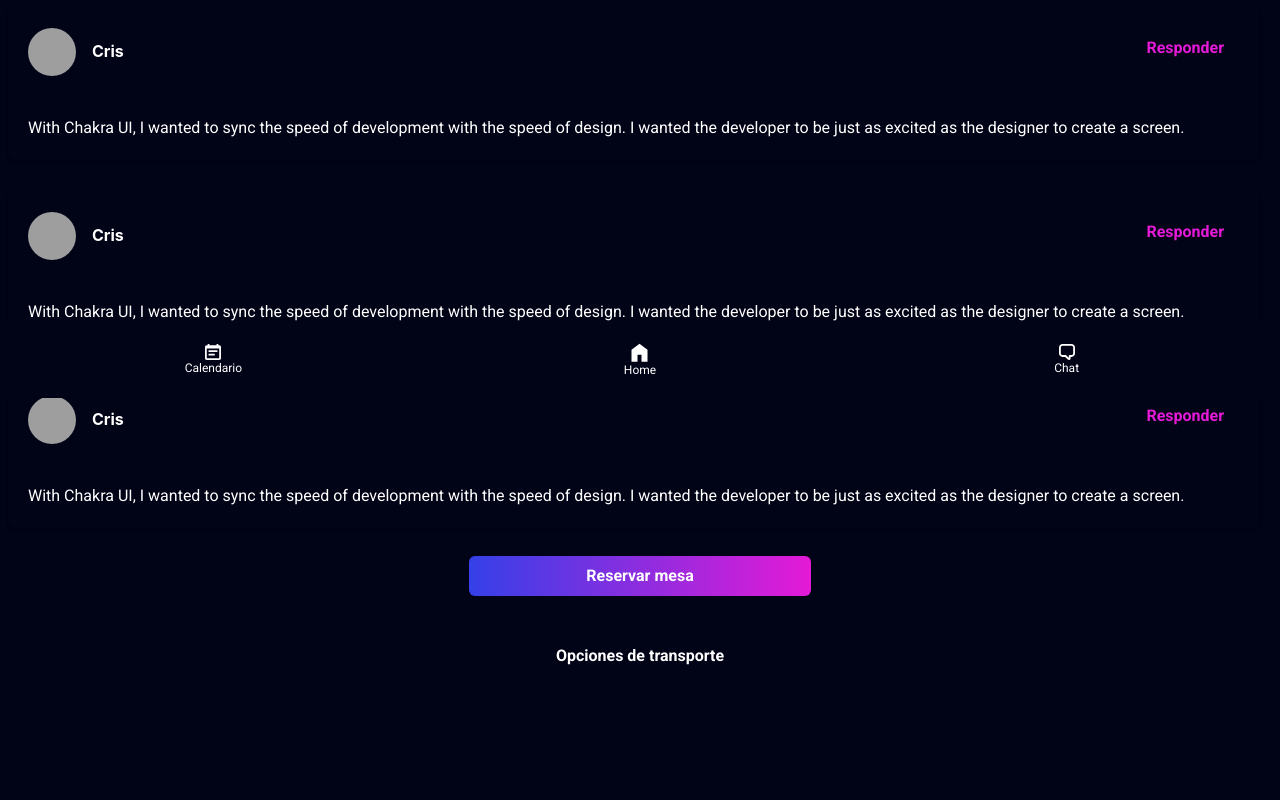
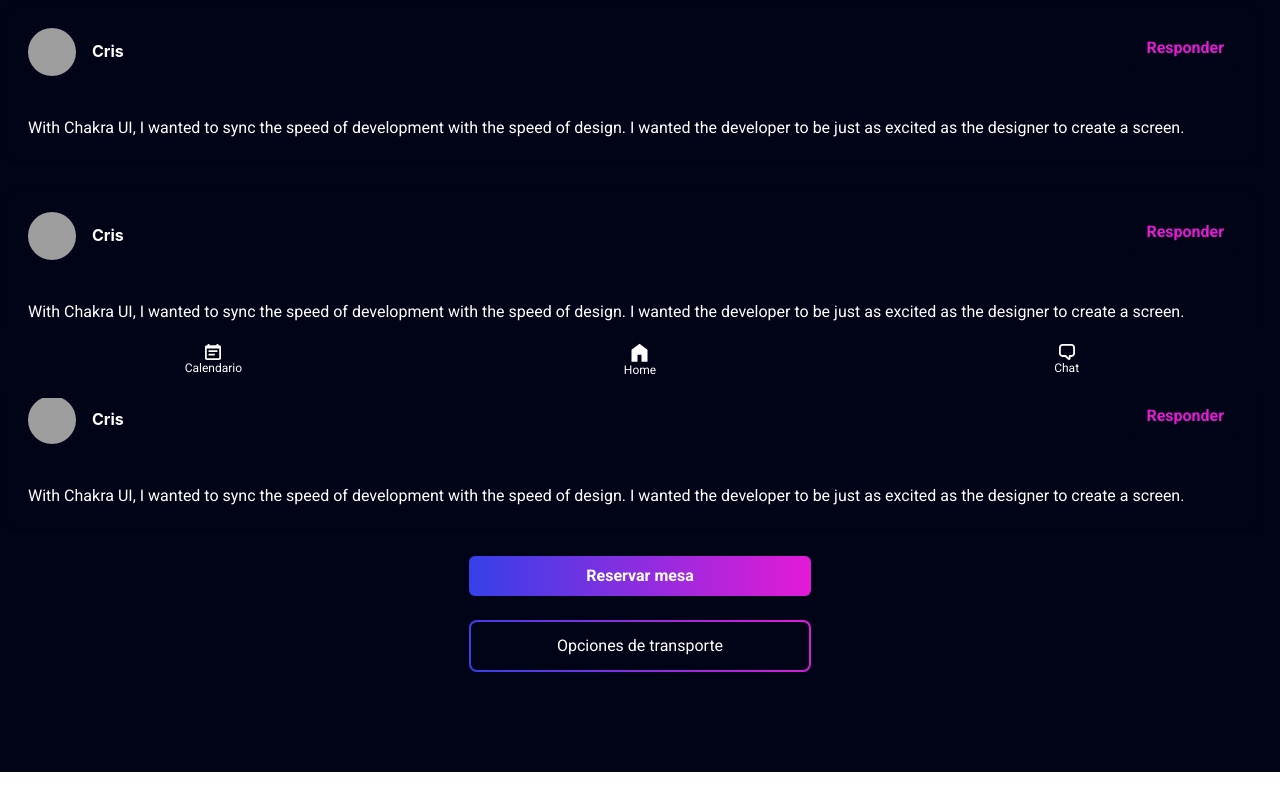
Before and after one commit to Franco-Ezequiel-Marchegiani/front_challenge, a React (Create React App) app: page /Detail in a window 1280 px wide. Shown: the part 402-1202 px from the top of the page. After the commit the page ends 1174 px from the top, so only its background shows below. Built offline with nearby package versions, Linux system fonts and the light colour scheme; grey boxes are pictures that could not be loaded.

Commit message:
Adding the styles of the button

```diff
--- a/src/components/Detail.tsx
+++ b/src/components/Detail.tsx
@@ -149,32 +149,7 @@ const Detail: React.FC = () => {
                 >
                   Reservar mesa
             </Button>
-            <Button
-              width="342px"
-              marginTop="16px"
-              marginBottom="24px"
-              color="#FFFFFF"
-              backgroundColor="#010316" // Fondo negro
-              border="2px solid transparent" // Borde transparente para poder mostrar el degradado
-              borderRadius="8px"
-              position="relative" // Necesario para posicionar el pseudo-elemento
-              _hover={{
-                backgroundColor: '#333333', // Cambia el fondo al pasar el mouse
-              }}
-            >
-              <Box
-                position="absolute"
-                top={0}
-                left={0}
-                right={0}
-                bottom={0}
-                borderRadius="8px"
-                border="2px solid transparent"
-                bgGradient="linear(to-r, #6674F4, #FF69E2)" // Degradado para el borde
-                zIndex={-1} // Ponerlo detrás del botón
-              />
-                    Opciones de transporte
-            </Button>
+              <button className="gradient-border-button">Opciones de transporte</button>
           </div>
           <Footer/>
         </div>
--- a/src/styles/Detail.css
+++ b/src/styles/Detail.css
@@ -69,3 +69,20 @@
     align-items: center;
     flex-direction: column;
 }
+
+.gradient-border-button {
+    padding: 12px 24px;
+    background-color: #010316; /* Fondo negro */
+    color: white;
+    width: 342px;
+    font-size: 16px;
+    border: 2px solid transparent;
+    border-radius: 8px;
+    position: relative;
+    cursor: pointer; /* Mostrar que el botón es clickeable */
+    transition: background-color 0.3s ease;
+    background:
+    linear-gradient(#010316, #010316) padding-box,
+    linear-gradient(60deg, #3540E8, #E41AD6) border-box;
+
+  }
```
